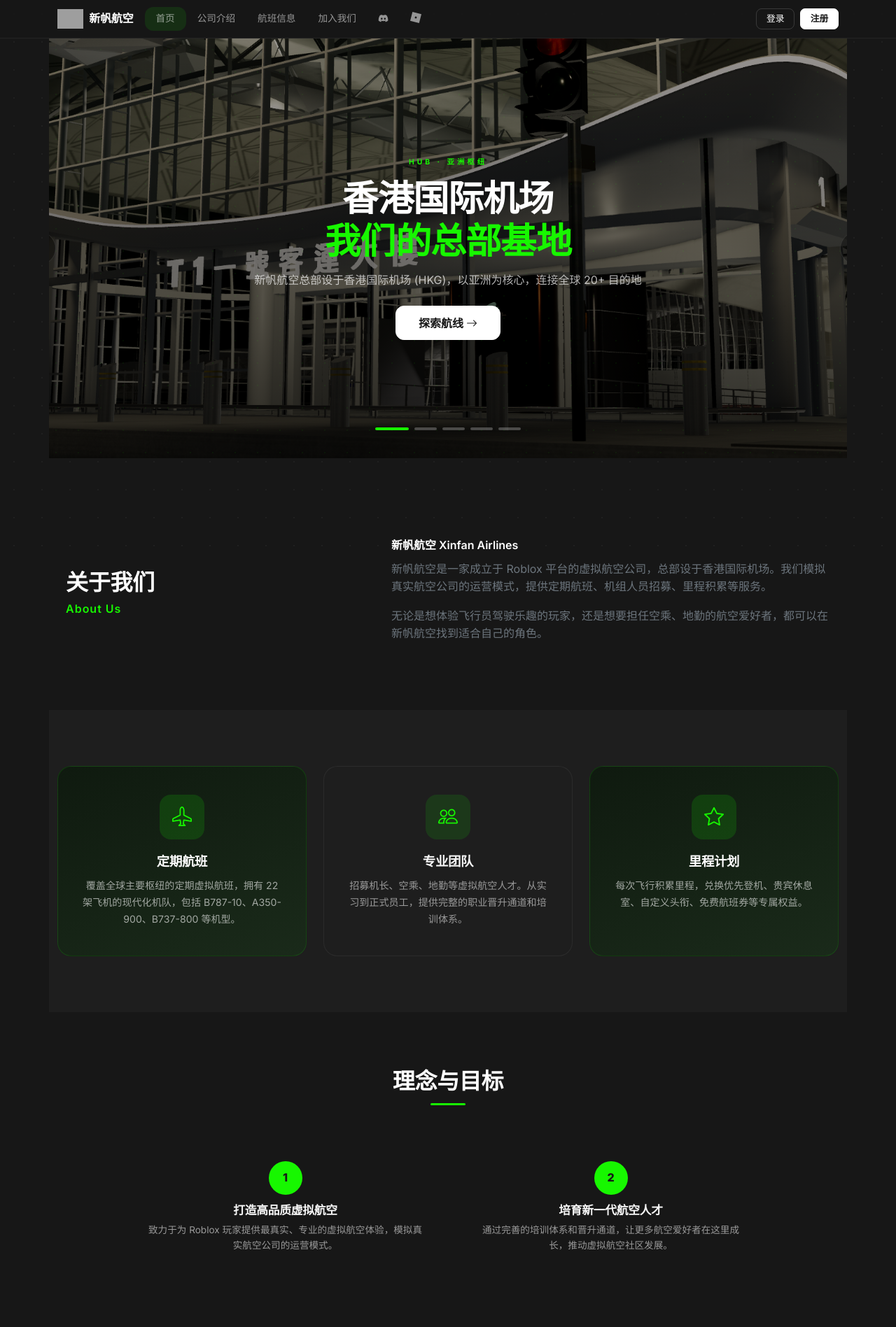
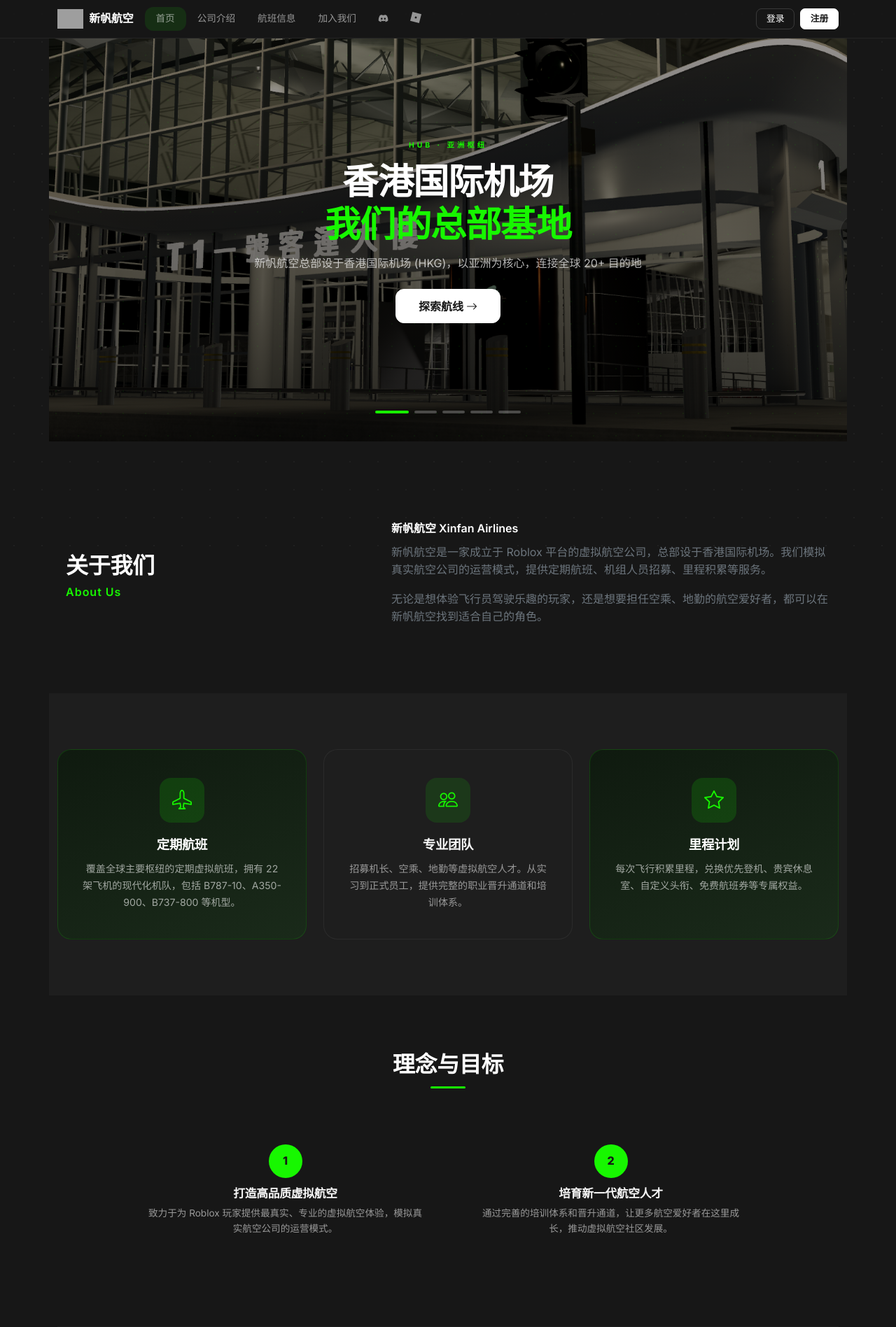
Before and after one commit to hammer-py/xinfan-airlines, a Django app: page / in a window 1280 px wide. Shown: the top 1897 px of the page at 70% size. Run offline with Django 5.2, Linux system fonts and the light colour scheme; grey boxes are pictures that could not be loaded.

Commit message:
Fix slider full-width: use calc(50% - 50vw) margin formula, remove top padding

```diff
--- a/apps/core/templates/core/home.html
+++ b/apps/core/templates/core/home.html
@@ -6,10 +6,10 @@
     /* ── Slider ──────────────────────── */
     .hero-slider {
         position: relative; overflow: hidden; height: 75vh; min-height: 520px;
-        width: 100vw; position: relative; left: 50%; right: 50%;
-        margin-left: -50vw; margin-right: -50vw;
+        width: 100vw; margin-left: calc(50% - 50vw); margin-right: calc(50% - 50vw);
         margin-top: -1.5rem; margin-bottom: 2rem;
     }
+    main.container { padding-top: 0 !important; }
     .slider-track {
         display: flex; height: 100%; transition: transform 0.8s cubic-bezier(0.65,0,0.35,1);
     }
@@ -112,7 +112,7 @@
     .stat-num { font-size: 2.5rem; font-weight: 800; color: var(--accent); }
     .stat-label { color: var(--text-secondary); font-size: 0.88rem; }
     .bg-gray { background: var(--surface); }
-    .section-full { width: 100vw; margin-left: calc(-50vw + 50%); margin-right: calc(-50vw + 50%); padding: 5rem 1.5rem; }
+    .section-full { width: 100vw; margin-left: calc(50% - 50vw); margin-right: calc(50% - 50vw); padding: 5rem 1.5rem; }
     .section-full > .container { max-width: 1140px; }
     .section-padding { padding: 5rem 0; }
 
```
